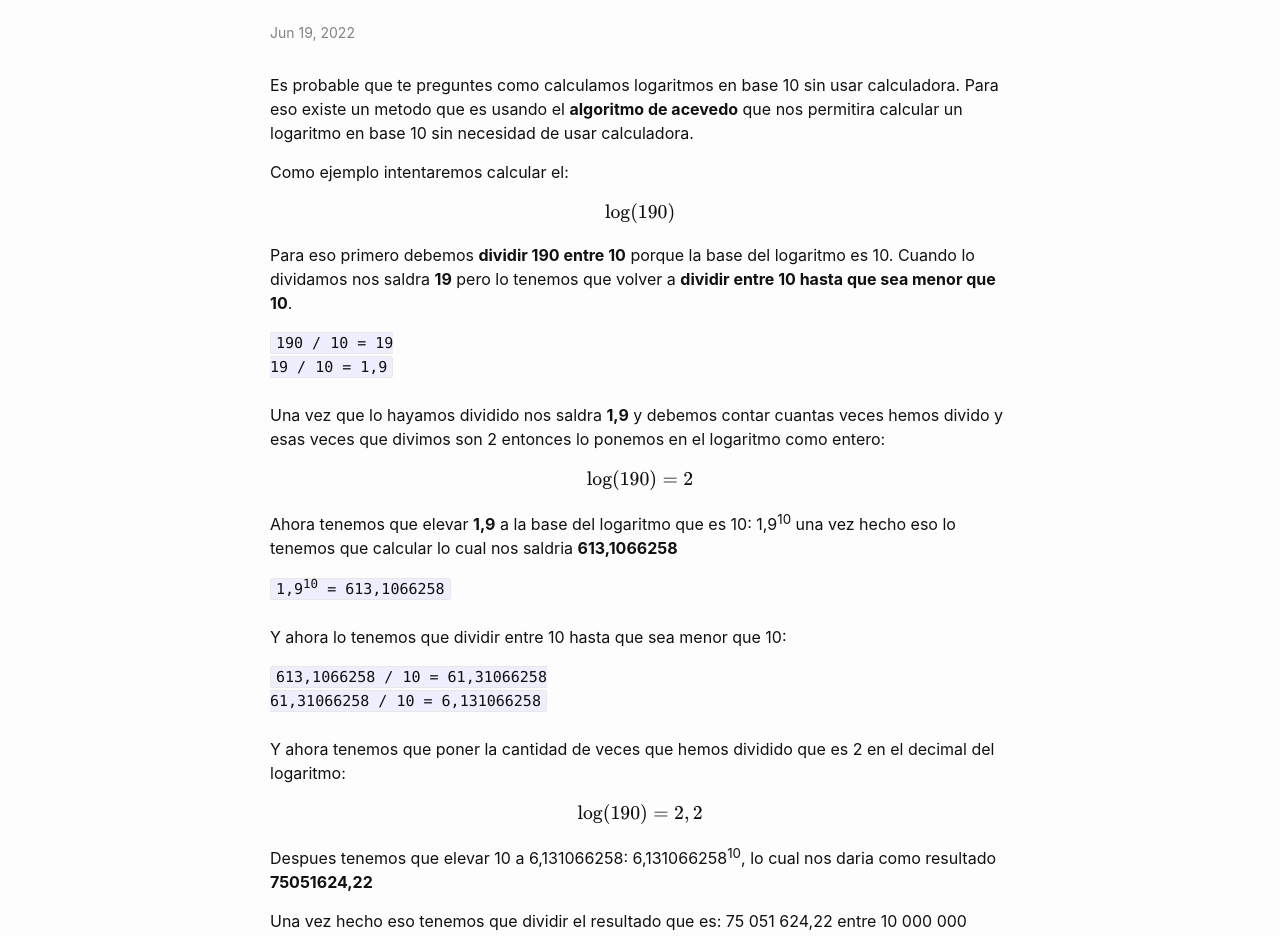
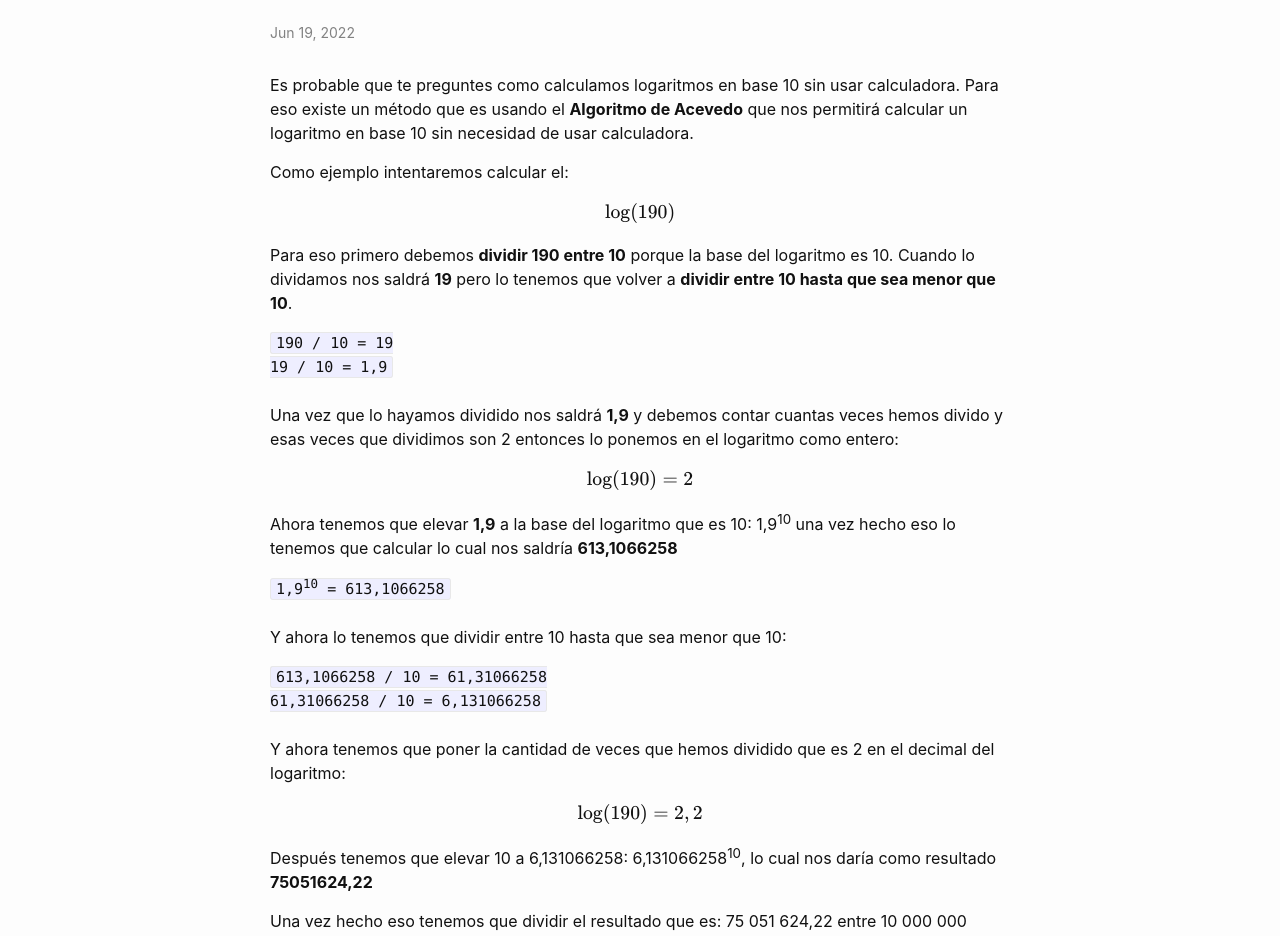
Before and after one commit to dylanmeca/dylanmeca.github.io, a Jekyll site: the page built from _posts/2022-06-19-Calcular-logaritmos-en-base-10-sin-calculadora.html, in a window 1280 px wide. Shown: the part 182-1118 px from the top of the page. Built offline with Jekyll 4.4.1, drawn with Linux system fonts in a browser that asks for light colours; a script that is not in the unit is left out; comment, search, counter and statistics services are not loaded.

Commit message:
Articulo mejorado

```diff
--- a/_posts/2022-06-19-Calcular-logaritmos-en-base-10-sin-calculadora.html
+++ b/_posts/2022-06-19-Calcular-logaritmos-en-base-10-sin-calculadora.html
@@ -1,19 +1,38 @@
 ---
 layout: post
-description: En este articulo aprenderas a calcular logaritmos en base 10 sin usar la calculadora usando el algoritmo de acevedo que nos permitira calcularlo de forma sencilla.
+description: En este articulo aprenderás a calcular logaritmos en base 10 sin usar la calculadora usando el algoritmo de acevedo que nos permitira calcularlo de forma sencilla.
 categories:
 permalink: /2022/06/19/Calcular-logaritmos-en-base-10-sin-calculadora.html
 keywords:
+    - logaritmos
+    - como calcular el logaritmo
+    - calcular logaritmo sin calculadora
+    - que es un logaritmo
+    - algoritmo de acevedo
+    - como calcular un logaritmo en base 10
+    - logaritmo en base 10
+    - base 10
+    - logaritmo
+    - calcular
+    - algoritmo
+    - acevedo
+    - calculadora
+    - como calcular logaritmos en base 10 sin calculadora
+    - calcular logaritmos en base 10 sin calculadora
+    - matemáticas
+    - matemática
+    - algebra
+    - aritmética
 ---
 
 <p>Es probable que te preguntes como calculamos logaritmos en base 10 sin usar calculadora.
-Para eso existe un metodo que es usando el <strong>algoritmo de acevedo</strong> que nos permitira
+Para eso existe un método que es usando el <strong>Algoritmo de Acevedo</strong> que nos permitirá
 calcular un logaritmo en base 10 sin necesidad de usar calculadora.</p>
 
 <p>Como ejemplo intentaremos calcular el: $$ \log (190) $$</p>
 
 <p>Para eso primero debemos <strong>dividir 190 entre 10</strong> porque la base del logaritmo es 10.
-Cuando lo dividamos nos saldra <b>19</b> pero lo tenemos que volver a
+Cuando lo dividamos nos saldrá <b>19</b> pero lo tenemos que volver a
 <strong>dividir entre 10 hasta que sea menor que 10</strong>.</p>
 
 <code class="language-plaintext highlighter-rouge">
@@ -21,12 +40,12 @@
   19 / 10 = 1,9
 </code><br /><br />
 
-<p>Una vez que lo hayamos dividido nos saldra <b>1,9</b> y debemos contar cuantas veces
-hemos divido y esas veces que divimos son 2 entonces lo ponemos en el logaritmo
+<p>Una vez que lo hayamos dividido nos saldrá <b>1,9</b> y debemos contar cuantas veces
+hemos divido y esas veces que dividimos son 2 entonces lo ponemos en el logaritmo
 como entero: $$ \log (190) = 2 $$ </p>
 
 <p>Ahora tenemos que elevar <b>1,9</b> a la base del logaritmo que es 10: 1,9<sup>10</sup>
-una vez hecho eso lo tenemos que calcular lo cual nos saldria <b>613,1066258</b></p>
+una vez hecho eso lo tenemos que calcular lo cual nos saldría <b>613,1066258</b></p>
 
 <code class="language-plaintext hightlighter-rouge">
   1,9<sup>10</sup> = 613,1066258
@@ -42,8 +61,8 @@
 <p>Y ahora tenemos que poner la cantidad de veces que hemos dividido que es 2 en el
 decimal del logaritmo: $$ \log(190) = 2,2 $$</p>
 
-<p>Despues tenemos que elevar 10 a 6,131066258: 6,131066258<sup>10</sup>,
-lo cual nos daria como resultado <b>75051624,22</b></p>
+<p>Después tenemos que elevar 10 a 6,131066258: 6,131066258<sup>10</sup>,
+lo cual nos daría como resultado <b>75051624,22</b></p>
 
 <p>Una vez hecho eso tenemos que dividir el resultado que es: 75 051 624,22 entre 10 000 000
 porque hay 8 cifras enteras. Y el resultado de la division es: <b>7,505162422</b></p>
```
